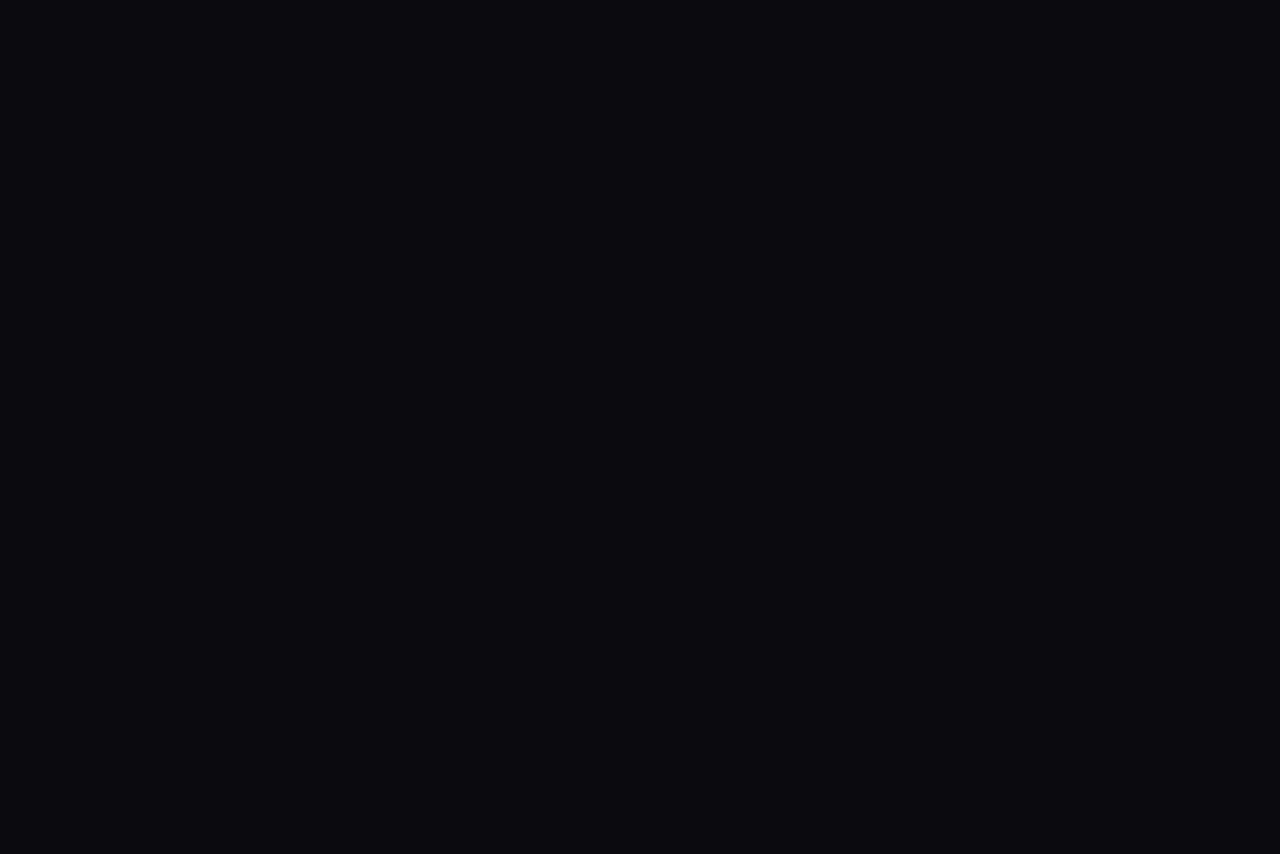
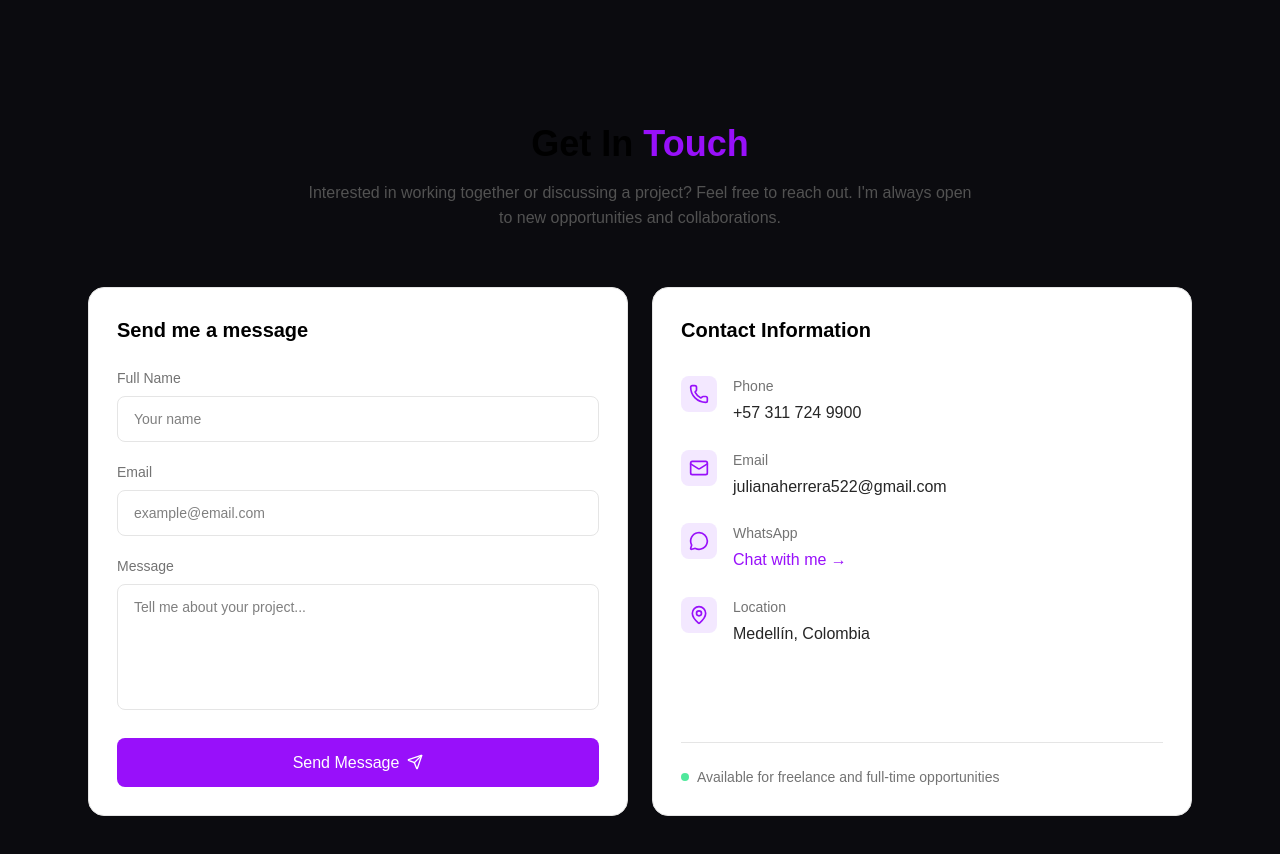
Before and after one commit to julianaherrera1/Portfolio-Juliana-Herrera, a Next.js app: page / in a window 1280 px wide. Shown: the part 4320-5174 px from the top of the page. Before the commit the page ends 4348 px from the top, so only its background shows below. Built offline with nearby package versions, Linux system fonts and the light colour scheme.

Commit message:
feat: add contact section with functional email form

```diff
--- /dev/null
+++ b/app/api/contact/route.ts
@@ -0,0 +1,44 @@
+import { Resend } from "resend";
+
+const resend = new Resend(process.env.RESEND_API_KEY);
+
+export async function POST(req: Request) {
+  try {
+    const { name, email, message } = await req.json();
+
+    // VALIDACIÓN
+    if (!name || !email || !message) {
+      return Response.json(
+        { success: false, error: "Missing fields" },
+        { status: 400 }
+      );
+    }
+
+    if (message.length < 10) {
+      return Response.json(
+        { success: false, error: "Message too short" },
+        { status: 400 }
+      );
+    }
+
+    await resend.emails.send({
+      from: "Portfolio Contact <onboarding@resend.dev>",
+      to: ["julianaherrera522@gmail.com"],
+      subject: `New message from ${name}`,
+      replyTo: email,
+      text: `
+Name: ${name}
+Email: ${email}
+
+Message:
+${message}
+      `,
+    });
+
+    return Response.json({ success: true });
+
+  } catch (error) {
+    console.error(error);
+    return Response.json({ success: false });
+  }
+}
--- a/app/page.tsx
+++ b/app/page.tsx
@@ -5,6 +5,7 @@ import Skills from "@/components/sections/Skills";
 import Services from "@/components/sections/Services";
 import Projects from "@/components/sections/Projects";
 import Education from "@/components/sections/Education";
+import Contact from "@/components/sections/Contact";
 
 export default function Home() {
   return (
@@ -16,6 +17,7 @@ export default function Home() {
      <Services />
      <Projects />
      <Education />
+     <Contact />
     </main>
   );
 }
--- /dev/null
+++ b/components/sections/Contact.tsx
@@ -0,0 +1,217 @@
+"use client";
+
+import { Phone, Mail, MapPin, MessageCircle, Send } from "lucide-react";
+import { Resend } from 'resend';
+import { useState } from "react";
+
+export default function Contact() {
+
+const [loading, setLoading] = useState(false);
+const [success, setSuccess] = useState(false);
+
+const handleSubmit = async (e: React.FormEvent<HTMLFormElement>) => {
+  e.preventDefault();
+
+  setLoading(true);
+  setSuccess(false);
+
+  const form = e.currentTarget;
+  const formData = new FormData(form);
+
+
+  const data = {
+    name: formData.get("name"),
+    email: formData.get("email"),
+    message: formData.get("message"),
+  };
+
+  try {
+    const res = await fetch("/api/contact", {
+      method: "POST",
+      headers: {
+        "Content-Type": "application/json",
+      },
+      body: JSON.stringify(data),
+    });
+
+    const result = await res.json();
+
+    if (result.success) {
+      setSuccess(true);
+      form.reset(); // 🔹 limpia el formulario
+    }
+
+  } catch (error) {
+    console.error(error);
+  }
+
+   if (!data.name || !data.email || !data.message) {
+  alert("Please fill all fields");
+  return;
+}
+  setLoading(false);
+};
+
+  return (
+    <section id="contact" className="py-24 px-6 max-w-6xl mx-auto">
+
+      <div className="text-center">
+
+        {/* Headline */}
+        <h2 className="text-3xl md:text-4xl font-bold">
+          Get In <span className="text-purple-600 dark:text-purple-400">Touch</span>
+        </h2>
+
+        {/* Subheadline */}
+        <p className="mt-4 text-neutral-600 dark:text-neutral-400 max-w-2xl mx-auto">
+          Interested in working together or discussing a project? Feel free to reach
+          out. I'm always open to new opportunities and collaborations.
+        </p>
+
+        {/* Grid */}
+        <div className="mt-14 grid md:grid-cols-2 gap-6 text-left">
+
+          {/* Form */}
+          <div className="bg-white dark:bg-neutral-900 border border-neutral-200 dark:border-neutral-800 rounded-2xl p-7 hover:shadow-lg hover:-translate-y-1 hover:border-purple-400 transition-all duration-300">
+
+            <h3 className="text-xl font-semibold mb-6">
+              Send me a message
+            </h3>
+
+            <form className="space-y-5" onSubmit={handleSubmit}>
+
+              <div>
+                <label className="block text-sm text-neutral-500 mb-2">
+                  Full Name
+                </label>
+                <input
+                  type="text"
+                  placeholder="Your name" name="name" required minLength={2}
+                  className="w-full border border-neutral-200 dark:border-neutral-800 bg-transparent rounded-lg px-4 py-3 text-sm focus:outline-none focus:border-purple-500 transition"
+                />
+              </div>
+
+              <div>
+                <label className="block text-sm text-neutral-500 mb-2">
+                  Email
+                </label>
+                <input
+                  type="email" name="email"
+                  placeholder="example@email.com" required
+                  className="w-full border border-neutral-200 dark:border-neutral-800 bg-transparent rounded-lg px-4 py-3 text-sm focus:outline-none focus:border-purple-500 transition"
+                />
+              </div>
+
+              <div>
+                <label className="block text-sm text-neutral-500 mb-2">
+                  Message
+                </label>
+                <textarea
+                  rows={5}
+                  placeholder="Tell me about your project..."
+                  name="message" required minLength={10}
+                  className="w-full border border-neutral-200 dark:border-neutral-800 bg-transparent rounded-lg px-4 py-3 text-sm resize-none focus:outline-none focus:border-purple-500 transition"
+                />
+              </div>
+
+              <button
+                type="submit"
+                disabled={loading}
+                className="w-full flex items-center justify-center gap-2 px-6 py-3 bg-purple-600 text-white rounded-lg hover:bg-purple-700 transition disabled:opacity-60"
+                >
+                {loading ? "Sending..." : "Send Message"}
+                <Send size={16} />
+                </button>
+
+            {success && (
+            <p className="text-green-500 text-sm text-center">
+                Message sent successfully! I'll get back to you soon.
+            </p>
+            )}
+            </form>
+          </div>
+
+          {/* Contact Info */}
+          <div className="bg-white dark:bg-neutral-900 border border-neutral-200 dark:border-neutral-800 rounded-2xl p-7 hover:shadow-lg hover:-translate-y-1 hover:border-purple-400 transition-all duration-300 flex flex-col">
+
+            <h3 className="text-xl font-semibold mb-8">
+              Contact Information
+            </h3>
+
+            <div className="space-y-6 flex-1">
+
+              {/* Phone */}
+              <div className="flex items-start gap-4 group">
+                <div className="p-2 rounded-lg bg-purple-100 dark:bg-purple-900/40 text-purple-600 dark:text-purple-400">
+                  <Phone size={20} />
+                </div>
+                <div>
+                  <h4 className="text-sm text-neutral-500 mb-1">Phone</h4>
+                  <p className="text-neutral-800 dark:text-neutral-200">
+                    +57 311 724 9900
+                  </p>
+                </div>
+              </div>
+
+              {/* Email */}
+              <div className="flex items-start gap-4 group">
+                <div className="p-2 rounded-lg bg-purple-100 dark:bg-purple-900/40 text-purple-600 dark:text-purple-400">
+                  <Mail size={20} />
+                </div>
+                <div>
+                  <h4 className="text-sm text-neutral-500 mb-1">Email</h4>
+                  <p className="text-neutral-800 dark:text-neutral-200">
+                    julianaherrera522@gmail.com
+                  </p>
+                </div>
+              </div>
+
+              {/* WhatsApp */}
+              <div className="flex items-start gap-4 group">
+                <div className="p-2 rounded-lg bg-purple-100 dark:bg-purple-900/40 text-purple-600 dark:text-purple-400">
+                  <MessageCircle size={20} />
+                </div>
+                <div>
+                  <h4 className="text-sm text-neutral-500 mb-1">WhatsApp</h4>
+                  <a
+                    href="https://wa.me/573117249900"
+                    target="_blank"
+                    className="text-purple-600 hover:underline"
+                  >
+                    Chat with me →
+                  </a>
+                </div>
+              </div>
+
+              {/* Location */}
+              <div className="flex items-start gap-4 group">
+                <div className="p-2 rounded-lg bg-purple-100 dark:bg-purple-900/40 text-purple-600 dark:text-purple-400">
+                  <MapPin size={20} />
+                </div>
+                <div>
+                  <h4 className="text-sm text-neutral-500 mb-1">Location</h4>
+                  <p className="text-neutral-800 dark:text-neutral-200">
+                    Medellín, Colombia
+                  </p>
+                </div>
+              </div>
+
+            </div>
+
+            {/* Availability */}
+            <div className="mt-8 pt-6 border-t border-neutral-200 dark:border-neutral-800">
+              <div className="flex items-center gap-2">
+                <div className="w-2 h-2 bg-green-400 rounded-full animate-pulse" />
+                <span className="text-sm text-neutral-500">
+                  Available for freelance and full-time opportunities
+                </span>
+              </div>
+            </div>
+
+          </div>
+        </div>
+
+      </div>
+    </section>
+  );
+}
--- a/package.json
+++ b/package.json
@@ -13,7 +13,8 @@
     "next": "16.1.2",
     "react": "19.2.3",
     "react-dom": "19.2.3",
-    "react-icons": "^5.5.0"
+    "react-icons": "^5.5.0",
+    "resend": "^6.9.3"
   },
   "devDependencies": {
     "@tailwindcss/postcss": "^4",
```
Also changed, not shown: 1 other file (tests, documents, lock files or other folders).
